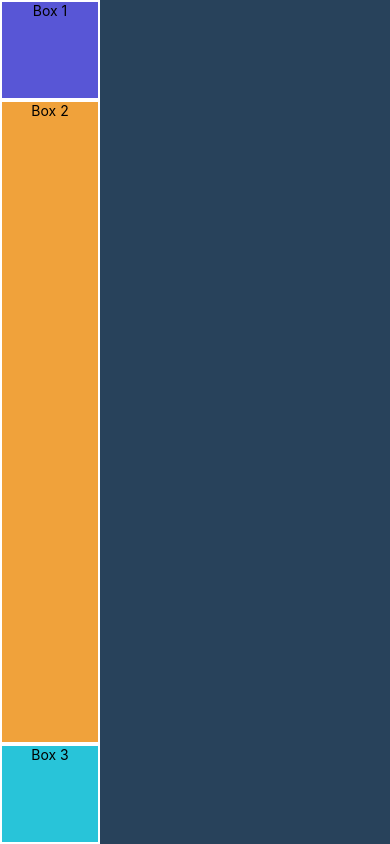
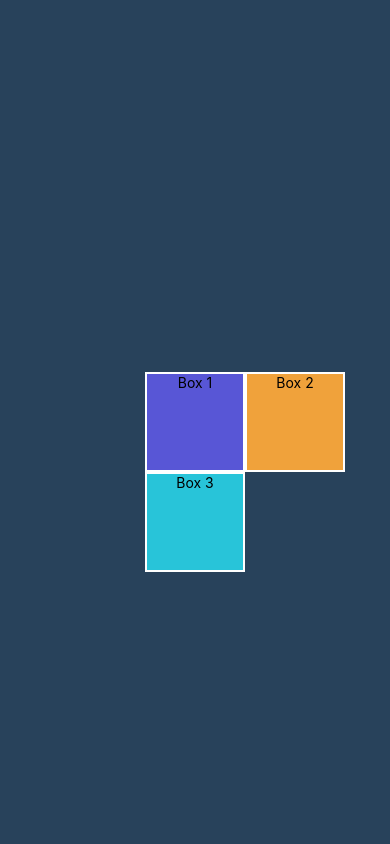
Before and after one commit to WallMonfortt/02-MyFirstApp, a React Native app: screen / in a window 390 px wide. Built offline with nearby package versions, Linux system fonts and the light colour scheme.

Commit message:
all excersices solved

```diff
--- a/src/screens/TareaScree.tsx
+++ b/src/screens/TareaScree.tsx
@@ -16,21 +16,26 @@ const styles = StyleSheet.create({
     container: {
         flex: 1,
         backgroundColor: '#28425B',
+        // flexDirection: 'row',
+        justifyContent: 'center',
+        alignItems: 'center',
+
     },
     cajaMorada:{
         borderWidth: 2,
         height: 100,
         width: 100,
+        top: 100,
         borderColor: 'white',
         backgroundColor: '#5856D6',
         textAlign: 'center',
         textAlignVertical: 'center',
     },
     cajaNaranja:{
-        flex: 1,
         borderWidth: 2,
         height: 100,
-        width: 100,
+        width   : 100,
+        left: 100,
         borderColor: 'white',
         backgroundColor: '#F0A23B',
         textAlign: 'center',
```
